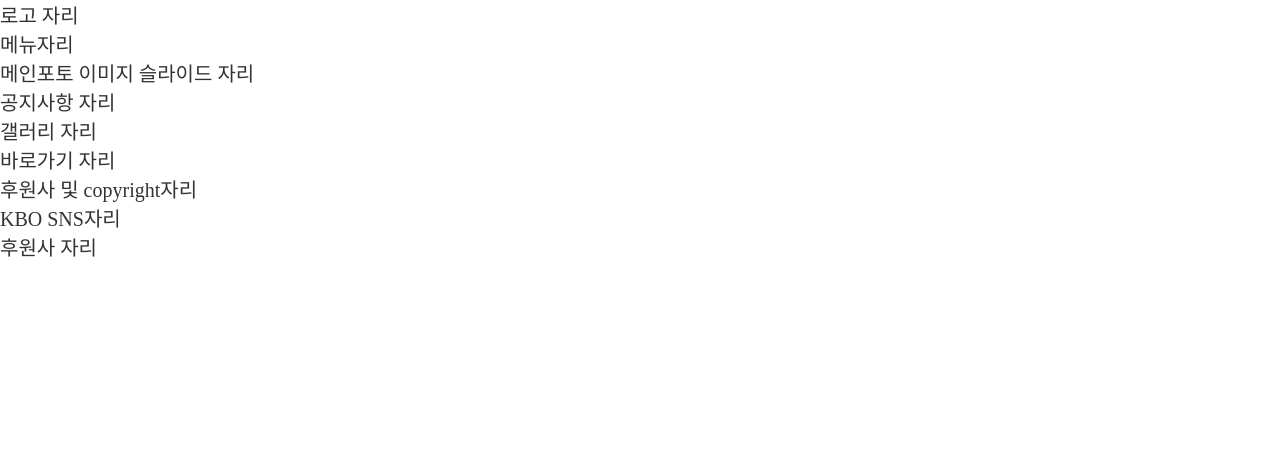
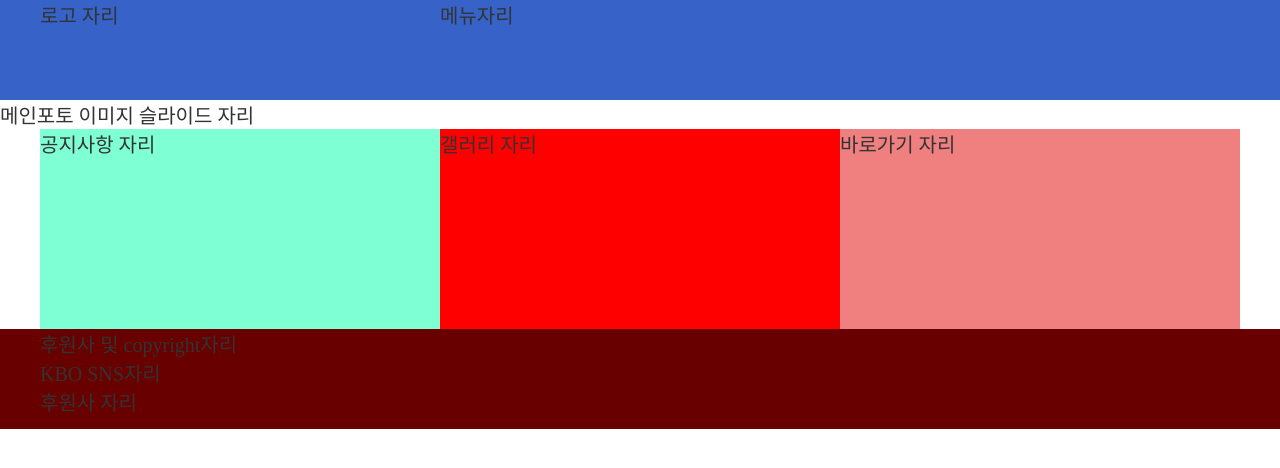
Before and after one commit to Choi-G-Y/Front_Ready, a plain HTML site: page Im1/index.html in a window 1280 px wide. Drawn offline with Linux system fonts and the light colour scheme.

Commit message:
Front_work1
레이아웃나누기(CSS 작업중...)

```diff
--- a/Im1/css/style.css
+++ b/Im1/css/style.css
@@ -25,3 +25,78 @@ a{
 	text-decoration:none;
 	display:block;
 }
+
+/* 헤더 부분 css 시작 */
+
+header{
+    width:100%;
+	height:100px;
+    background:#3763c9;
+}
+
+.wrap{
+	width:1200px;
+}
+
+.logo{
+	float:left;
+	width:250px;
+	height:100px;
+}
+
+.menu{
+	float:right;
+	width:800px;
+	height:100px;
+}
+
+
+/* 세션(콘텐츠) CSS 시작 */
+
+.contents{
+	width:1200px;
+	height:200px;
+	background-color: #329e3f;
+}
+
+.notice{
+	float:left;
+	width: calc(100% /3);
+	height:200px;
+	background-color: aquamarine;
+}
+
+.gallery{
+	float:left;
+	width:calc(100% /3);
+	height:200px;
+	background-color: red;
+}
+
+.shortcut{
+	float:right;
+	width:calc(100% /3);
+	height:200px;
+	background-color: lightcoral;
+}
+
+
+
+
+
+
+
+
+
+
+
+
+
+
+
+/* 푸터 css 시작 */
+footer{
+	width:100%;
+	height:100px;
+	background-color:#690000;
+}
```
